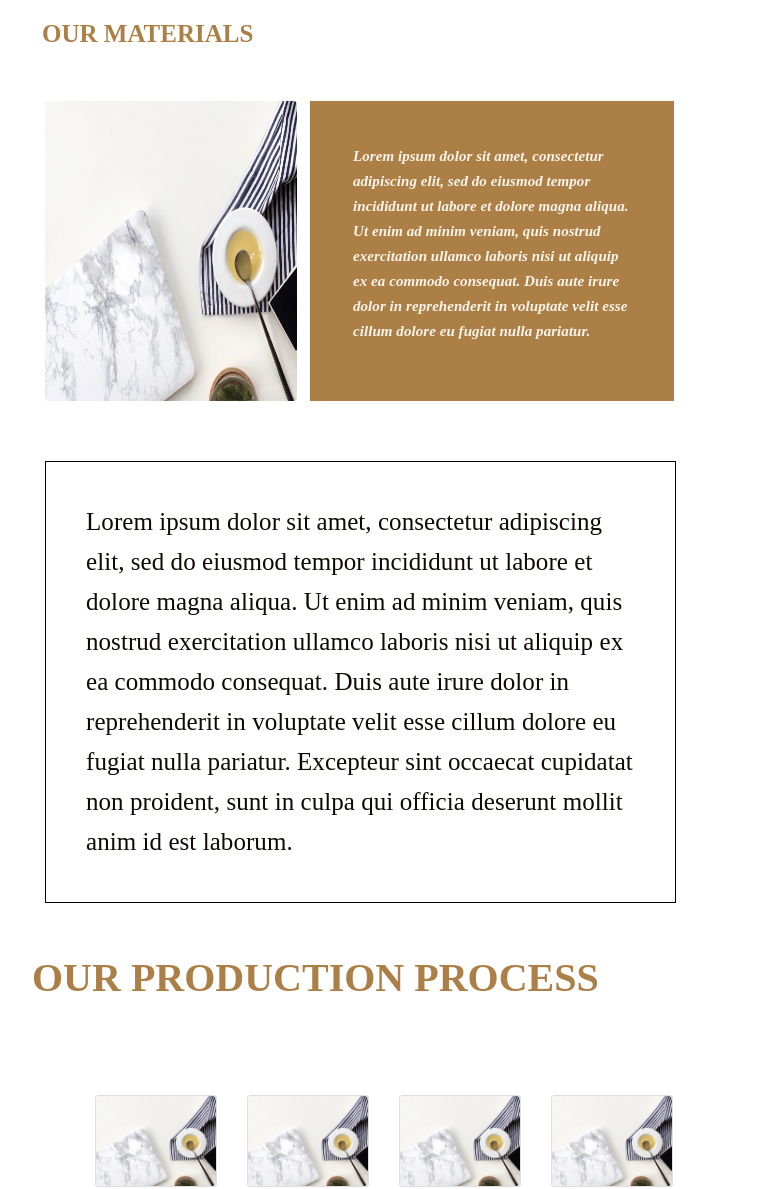
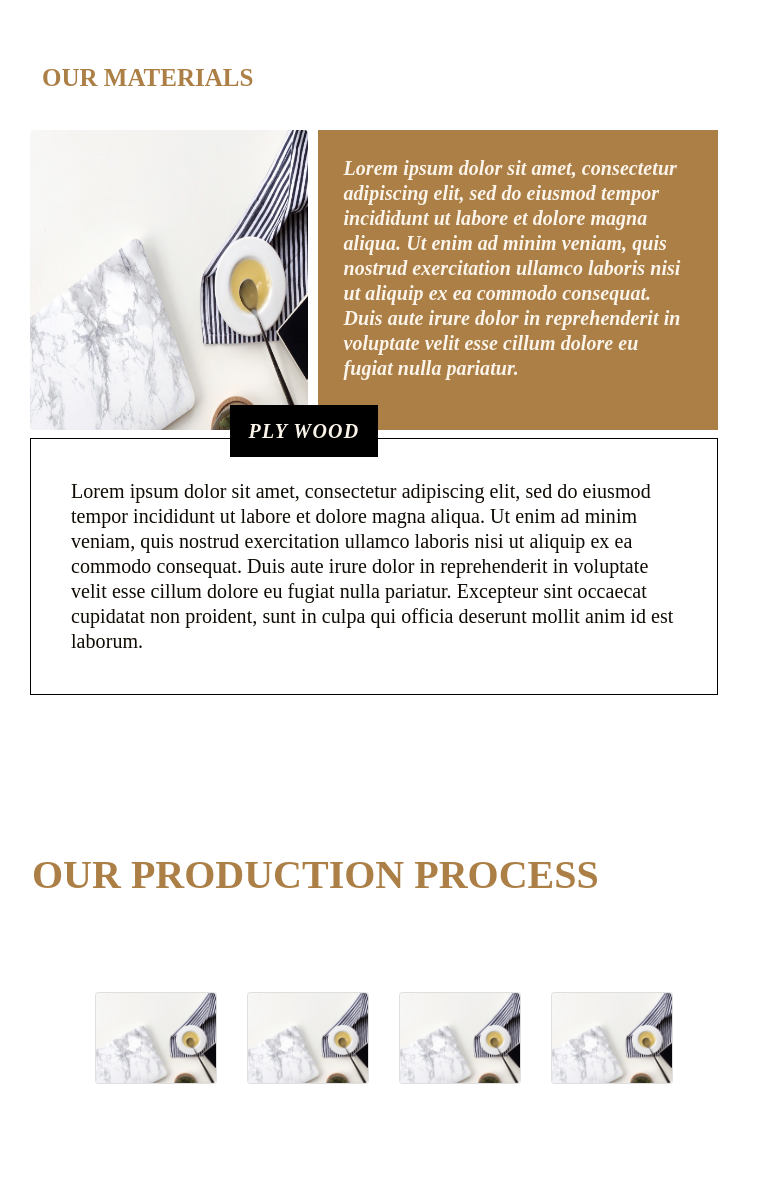
Before and after one commit to ccdataco/ccfurni, a Django app: page /about_us in a window 768 px wide. Shown: the part 722-1911 px from the top of the page. Run offline with Django 3.2, Linux system fonts and the light colour scheme; some libraries are stand-ins or nearby versions; some web fonts are replaced.

Commit message:
Upade About_us(90% responsive)

```diff
--- a/Project/furnitureCompany/furnitureApp/static/page/about_us.css
+++ b/Project/furnitureCompany/furnitureApp/static/page/about_us.css
@@ -330,47 +325,48 @@
 		/*margin-right: 40px;*/
 
 		position: relative;
-		right: 40px;
+		right: 20px;
 	}
 	.materials #content p{
 		background: #AC7F46 0% 0% no-repeat padding-box;
 		border: 1px solid #AC7F46;
 		text-align: left;
-		font: italic normal bold 10px/25px Sitka Small;
+		font: italic normal bold 12px/18px Sitka Small;
 		letter-spacing: 0.06px;
 		color: #FBF4EA;
 		opacity: 1;
 		height: 200px;
-		width: 110%;
 
 
-		padding: 20px;
+
+		padding: 25px;
 
 
 	}
 	.materials .flyWood{
-/*
-		width: 30%;
-		background: #111010 0% 0% no-repeat padding-box;
-		border: 1px solid #707070;
-		opacity: 1;
 
-		position: relative;
-		top: -60px;
-		left: 280px;
-*/
+
 	}
 	.materials .flyWood p{
-		color: white;
 		text-align: center;
-		padding: 10px;
+		font: italic normal bold 20px/20px Sitka Small;
+		letter-spacing: 1.26px;
+		color: #FBF4EA;
+		opacity: 1;
+		padding: 15px;
+
+		background: black;
+		border: 1px solid black;
+		margin-right: 170px;
+		margin-left: 170px;
+		position: relative;
+		top: -40px;
+		left: -30px;
 
 
 
-		font: italic normal bold 30px Sitka Small;
-		letter-spacing: 1.26px;
-		color: #FBF4EA;
-		opacity: 1;
+
+
 
 	}
 	.materials .components{
@@ -381,15 +377,18 @@
 	}
 
 	.materials #para{
+		position: relative;
+		top: -90px;
+		padding: 20px;
 
-		padding: 20px;
 
 		border:1px solid black;
 		text-align: left;
-		font: normal normal normal 10px/20px Sitka Small;
+		font: normal normal normal 15px/20px Sitka Small;
 		letter-spacing: 0.06px;
 		color: #0F0A03;
-		opacity: 1;
+		margin-right: 20px;
+
 
 
 	}
@@ -439,7 +438,7 @@
 		left: 17px;
 	}
 	.materials .cardMaterial{
-		max-width: 95%;
+		max-width: 100%;
 		opacity: 1;
 		height: 300px;
 
@@ -456,66 +455,64 @@
 
 	}
 	.materials .components{
-		padding: 30px;
+		padding: 15px;
 	}
 
 	.materials #content{
 
 		position: relative;
-		right: 30px;
+		right: 20px;
 
 	}
 	.materials #content p{
 		background: #AC7F46 0% 0% no-repeat padding-box;
 		border: 1px solid #AC7F46;
 		text-align: left;
-		font: italic normal bold 15px/25px Sitka Small;
+		font: italic normal bold 20px/25px Sitka Small;
 		letter-spacing: 0.06px;
 		color: #FBF4EA;
 		opacity: 1;
 
-		width: 100%;
-		padding: 42px;
+
+		padding: 25px;
 		height: 300px;
 
 
 
 	}
-	.materials .flyWood{
-/*
-		width: 30%;
-		background: #111010 0% 0% no-repeat padding-box;
-		border: 1px solid #707070;
-		opacity: 1;
-
-		position: relative;
-		top: -60px;
-		left: 280px;
-*/
-	}
 	.materials .flyWood p{
-		color: white;
 		text-align: center;
-		padding: 10px;
-
-
-		font: italic normal bold 30px Sitka Small;
+		font: italic normal bold 20px/20px Sitka Small;
 		letter-spacing: 1.26px;
 		color: #FBF4EA;
 		opacity: 1;
+		padding: 15px;
+
+		background: black;
+		border: 1px solid black;
+
+		position: relative;
+		top: -55px;
+		left: -80px;
+		margin-right: 280px;
+		margin-left: 280px;
 
 	}
+
 	.materials #para{
+		position: relative;
+		top: -120px;
 
 		padding: 40px;
 
 		border:1px solid black;
 		text-align: left;
-		font: normal normal normal 25px/40px Sitka Small;
+		font: normal normal normal 20px/25px Sitka Small;
 		letter-spacing: 0.06px;
 		color: #0F0A03;
 		opacity: 1;
-		width: 93%;
+		margin-right: 20px;
+
 	}
 	.production h3{
 		text-align: left;
--- a/Project/furnitureCompany/furnitureApp/templates/page/about_us.html
+++ b/Project/furnitureCompany/furnitureApp/templates/page/about_us.html
@@ -48,11 +48,11 @@
             </div>
           </div>
         </div>
-<!--         <div class="row">
-            <div class="mx-auto flyWood" >
-                <h3>PLY WOOD</h3>
+        <div class="row components">
+            <div class="col-md-12 mx-auto  flyWood" >
+                <p>PLY WOOD</p>
             </div>
-        </div> -->
+        </div>
         <div class="row components">
             <div class="col-md-12">
                 <p id="para">
```
Also changed, not shown: other parts of Project/furnitureCompany/furnitureApp/static/page/about_us.css (+52 -64 lines).
